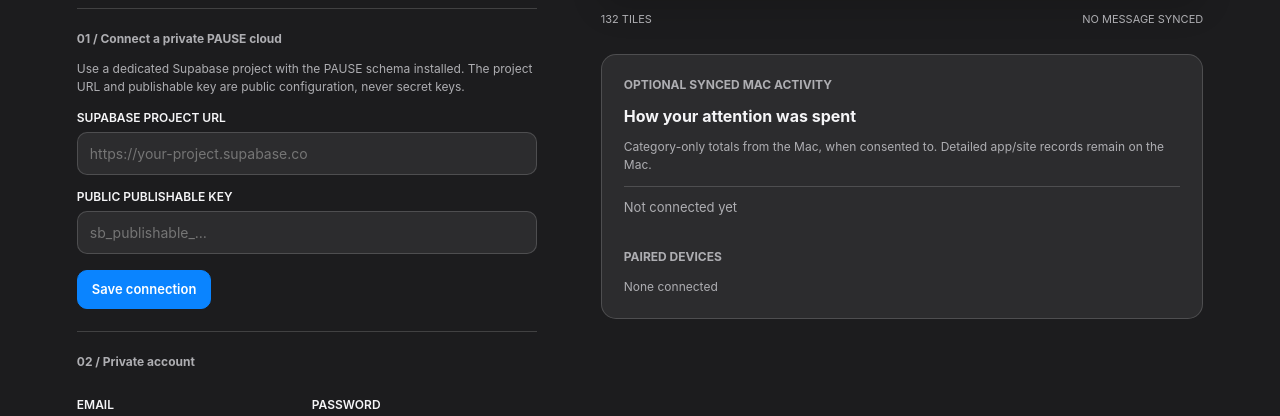
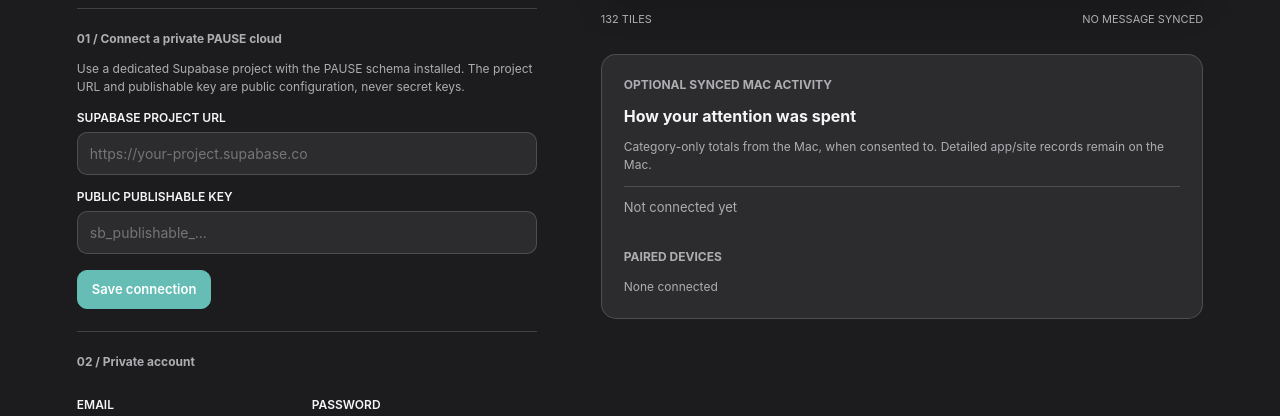
Before and after one commit to mail2tarunv-cpu/pause, a browser extension: page cloud.html in a window 1280 px wide. Shown: the part 356-772 px from the top of the page. Drawn offline with Linux system fonts and the dark colour scheme.

Commit message:
Align cloud web controller interaction tint with PAUSE's native apps

```diff
--- a/cloud.html
+++ b/cloud.html
@@ -7,7 +7,7 @@
   color-scheme: light dark;
   font: 14px -apple-system, BlinkMacSystemFont, "SF Pro Text", system-ui, sans-serif;
   --background: #f5f5f7; --surface: #fff; --text: #1d1d1f;
-  --secondary: #6e6e73; --line: rgba(60,60,67,.14); --accent: #007aff;
+  --secondary: #6e6e73; --line: rgba(60,60,67,.14); --accent: #296b70;
 }
 *{box-sizing:border-box}
 body{margin:0;min-height:100vh;background:var(--background);color:var(--text)}
@@ -44,7 +44,7 @@ h3{font-size:16px;font-weight:650;margin:12px 0}
 #connectForm{margin-bottom:12px}.set{margin-top:16px}
 @media(max-width:840px){main{grid-template-columns:minmax(0,1fr);padding-top:24px}.display{position:static;order:-1}.tile{font-size:clamp(6px,1.6vw,13px)}.mast{padding:18px 22px}}
 @media(prefers-color-scheme:dark){
-:root{--background:#1c1c1e;--surface:#2c2c2e;--text:#f5f5f7;--secondary:#aeaeb2;--line:rgba(255,255,255,.16);--accent:#0a84ff}
+:root{--background:#1c1c1e;--surface:#2c2c2e;--text:#f5f5f7;--secondary:#aeaeb2;--line:rgba(255,255,255,.16);--accent:#65bdb5}
 #status{color:#30d158}#status.error{color:#ff6961}
 }
 @media(prefers-reduced-motion:reduce){*,*::before,*::after{transition:none!important;animation:none!important}}
```
